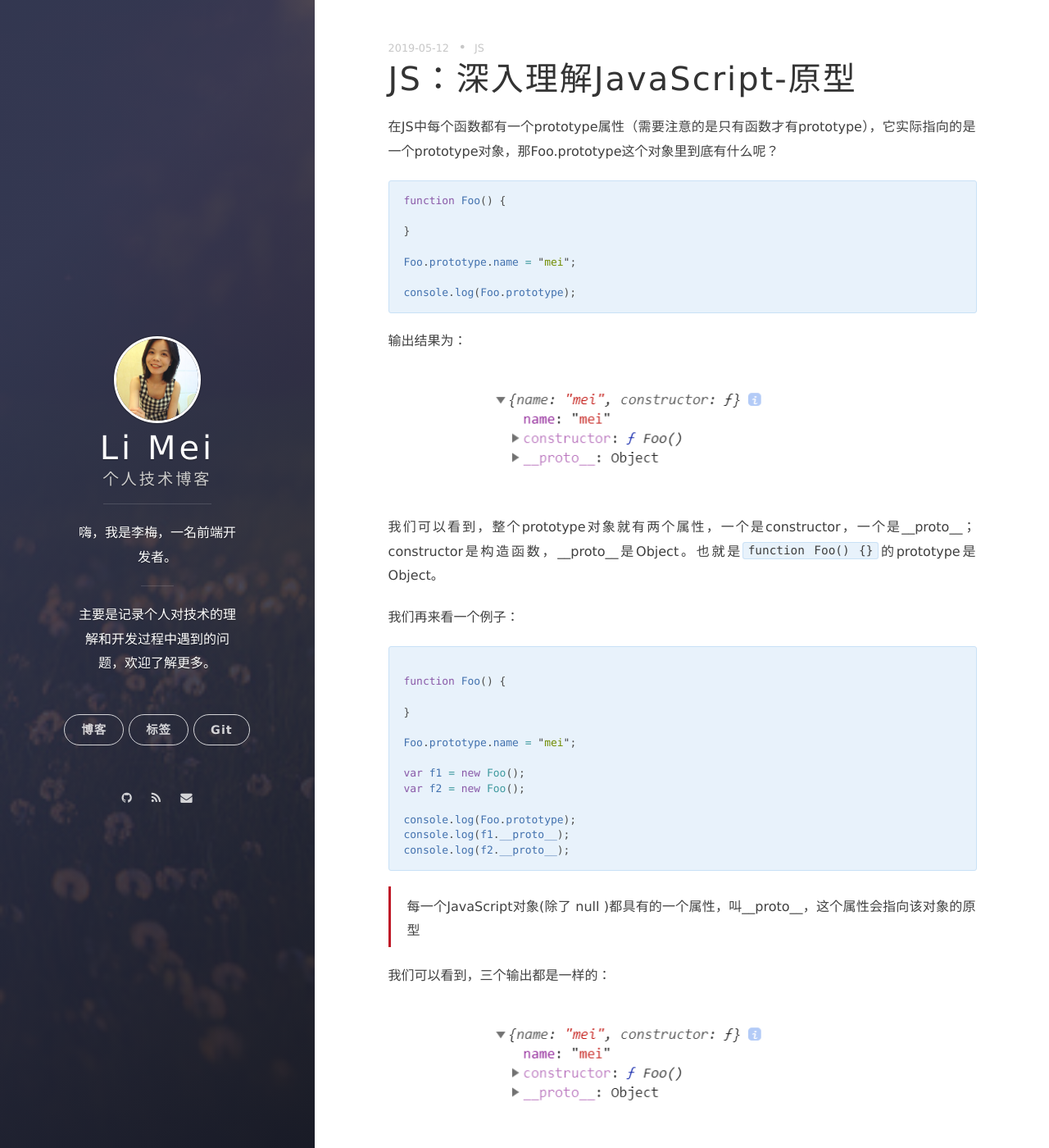
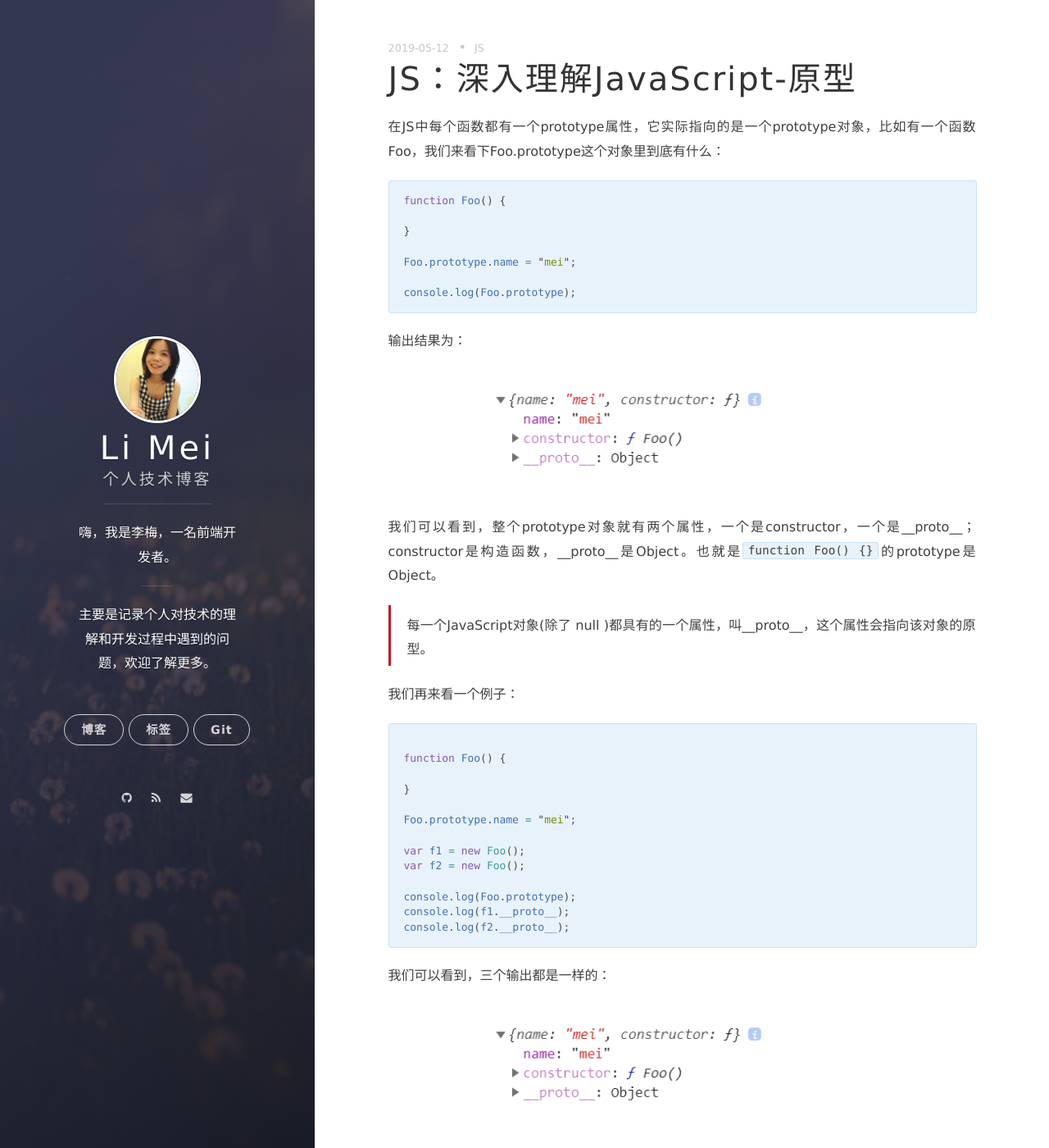
Before and after one commit to LiMeii/LiMeii.github.io, a Jekyll site: the page built from _posts/2019-05-12-js-prototype.md, in a window 1280 px wide and 1400 px high. Shown: the whole window at 82% size. Built offline with Jekyll 4.4.1, drawn with Linux system fonts in a browser that asks for light colours; nearby versions of some CDN libraries; some of the changed text lies outside the part shown.

Commit message:
update js prototype post

````diff
--- a/_posts/2019-05-12-js-prototype.md
+++ b/_posts/2019-05-12-js-prototype.md
@@ -5,7 +5,7 @@ layout: post
 ---
 
 
-在JS中每个函数都有一个prototype属性（需要注意的是只有函数才有prototype），它实际指向的是一个prototype对象，那Foo.prototype这个对象里到底有什么呢？
+在JS中每个函数都有一个prototype属性，它实际指向的是一个prototype对象，比如有一个函数Foo，我们来看下Foo.prototype这个对象里到底有什么：
 
 ```js
 function Foo() {
@@ -20,6 +20,12 @@ console.log(Foo.prototype);
 ![js-prototype](/assets/images/posts/js/js-prototype01.png){:height="100%" width="100%"}
 
 我们可以看到，整个prototype对象就有两个属性，一个是constructor，一个是__proto__；constructor是构造函数，__proto__是Object。也就是```function Foo() {}```的prototype是Object。
+
+<blockquote>
+<p>
+每一个JavaScript对象(除了 null )都具有的一个属性，叫__proto__，这个属性会指向该对象的原型。
+</p>
+</blockquote>
 
 
 我们再来看一个例子：
@@ -39,11 +45,7 @@ console.log(Foo.prototype);
 console.log(f1.__proto__);
 console.log(f2.__proto__);
 ```
-<blockquote>
-<p>
-每一个JavaScript对象(除了 null )都具有的一个属性，叫__proto__，这个属性会指向该对象的原型
-</p>
-</blockquote>
+
 
 我们可以看到，三个输出都是一样的：
 ![js-prototype](/assets/images/posts/js/js-prototype01.png){:height="100%" width="100%"}
@@ -79,7 +81,7 @@ Foo.prototype.name = "mei";
 console.log(Foo.prototype.__proto__ );
 ```
 
-前面用```console.log(Foo.prototype)```可以```function Foo() {}```的prototype是Object，那么```console.log(Foo.prototype.__proto__ )```就是Object的结果如下：
+前面用```console.log(Foo.prototype)```可以看到```function Foo() {}```的prototype是Object，那么```console.log(Foo.prototype.__proto__ )```就是Object.prototype的结果如下：
 
 ![js-prototype](/assets/images/posts/js/js-prototype02.png){:height="80%" width="80%"}
 
````
